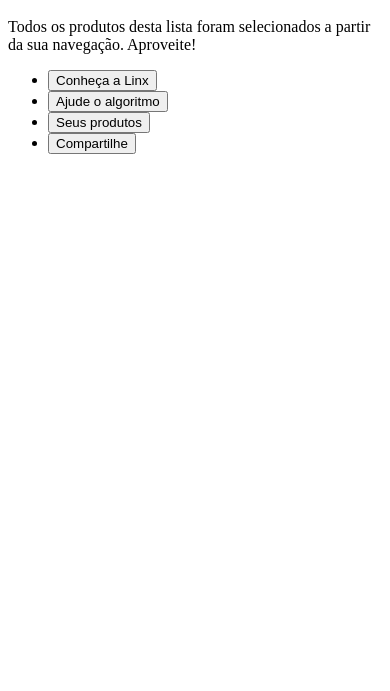
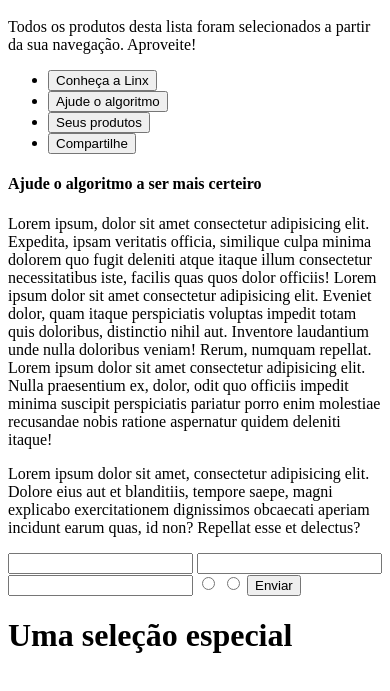
Before and after one commit to vieira-a/api-product-grid, a plain HTML site: page index.html in a window 390 px wide. Shown: the part 101-792 px from the top of the page. Drawn offline with Linux system fonts and the light colour scheme.

Commit message:
Mobile: iniciando conteúdo principal e grade de produtos

```diff
--- a/index.html
+++ b/index.html
@@ -22,5 +22,33 @@
         </div>
       </nav>
     </header>
+    <main>
+      <header>
+        <h4>Ajude o algoritmo a ser mais certeiro</h4>
+      </header>
+      <div class="content">
+        <p>
+          Lorem ipsum, dolor sit amet consectetur adipisicing elit. Expedita, ipsam veritatis officia, similique culpa minima dolorem quo fugit deleniti atque itaque illum consectetur necessitatibus iste, facilis quas quos dolor officiis! Lorem ipsum dolor sit amet consectetur adipisicing elit. Eveniet dolor, quam itaque perspiciatis voluptas impedit totam quis doloribus, distinctio nihil aut. Inventore laudantium unde nulla doloribus veniam! Rerum, numquam repellat. Lorem ipsum dolor sit amet consectetur adipisicing elit. Nulla praesentium ex, dolor, odit quo officiis impedit minima suscipit perspiciatis pariatur porro enim molestiae recusandae nobis ratione aspernatur quidem deleniti itaque!
+        </p>
+        <p>Lorem ipsum dolor sit amet, consectetur adipisicing elit. Dolore eius aut et blanditiis, tempore saepe, magni explicabo exercitationem dignissimos obcaecati aperiam incidunt earum quas, id non? Repellat esse et delectus?</p>
+      </div>
+      <div class="form-cadastro">
+        <input type="text" id="nome">
+        <input type="text" id="email">
+        <input type="text" id="cpf">
+        <input type="radio" id="genero-m">
+        <input type="radio" id="genero-f">
+        <button>Enviar</button>
+      </div>
+    </main>
+
+    <div id="produtos">
+      <header>
+        <h1>Uma seleção especial</h1>
+      </header>
+      <div class="content">
+
+      </div>
+    </div>
   </body>
 </html>
```
